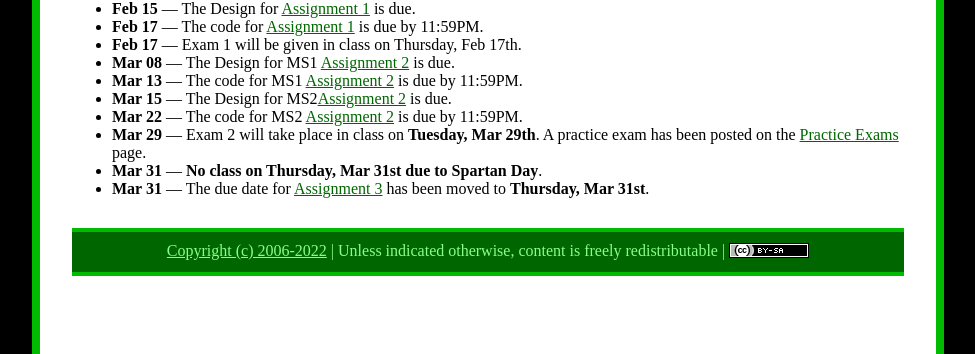
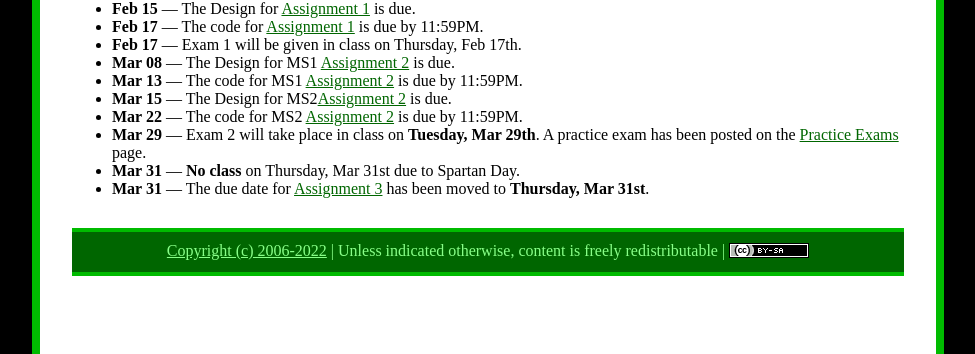
Before and after one commit to ycpcs/cs101-spring2022, a Jekyll site: the page built from index.md, in a window 1280 px wide. Shown: the part 493-847 px from the top of the page, without its empty margins (152-1127 px from the left). Built offline with Jekyll 4.4.1, drawn with Linux system fonts in a browser that asks for light colours.

```diff
--- a/index.md
+++ b/index.md
@@ -47,7 +47,7 @@ All information about the course will be posted here.
 * **Mar 15** &mdash; The Design for MS2[Assignment 2](assign/assign02.html) is due.
 * **Mar 22** &mdash; The code for MS2 [Assignment 2](assign/assign02.html) is due by 11:59PM.
 * **Mar 29** &mdash; Exam 2 will take place in class on **Tuesday, Mar 29th**.  A practice exam has been posted on the [Practice Exams](practice/index.html) page.
-* **Mar 31** &mdash; **No class on Thursday, Mar 31st due to Spartan Day**.
+* **Mar 31** &mdash; **No class** on Thursday, Mar 31st due to Spartan Day.
 * **Mar 31** &mdash; The due date for [Assignment 3](assign/assign03.html) has been moved to **Thursday, Mar 31st**.
 
 
```
Also changed, not shown: schedule.md (+1 -1 lines).
